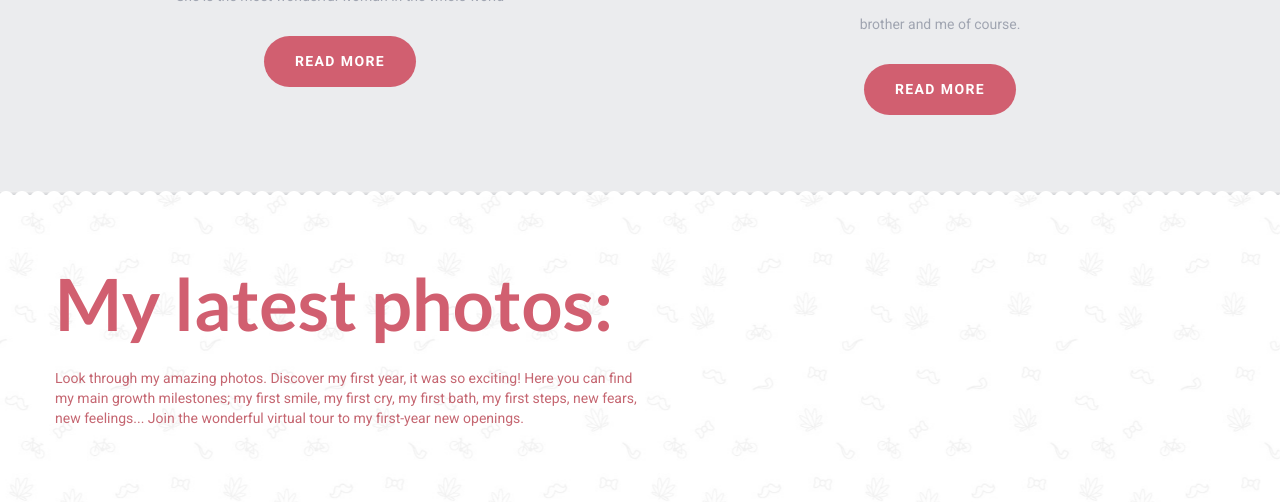
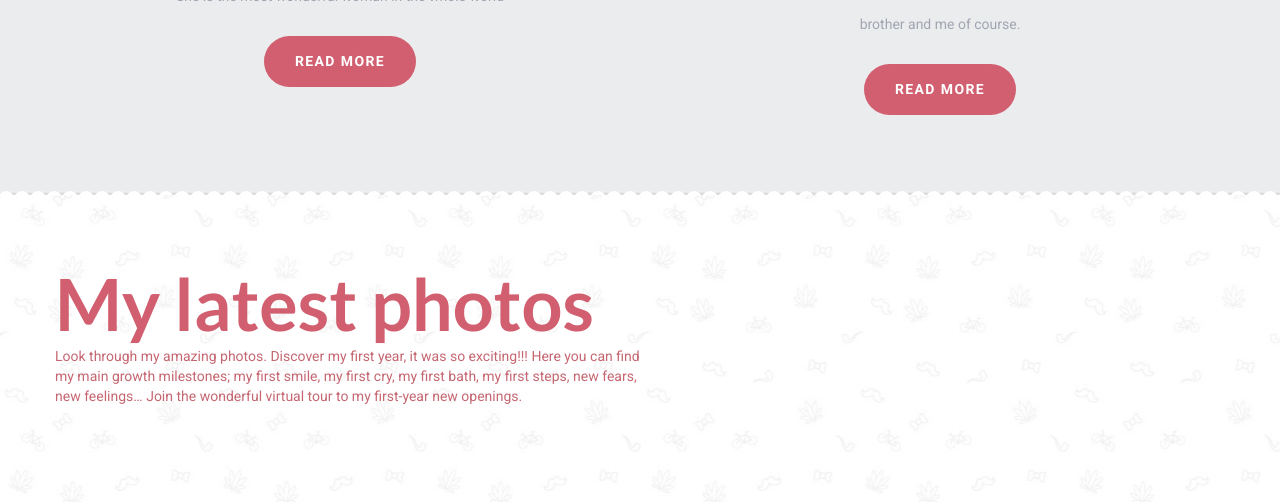
Before and after one commit to guillermocalvo/template, a Jekyll site: the page built from index.md, in a window 1280 px wide and 900 px high, scrolled down 1734 px, cut to the strip 0-502 px from the top of the window. Built offline with Jekyll 4.4.1, drawn with Linux system fonts in a browser that asks for light colours; nearby versions of some CDN libraries; some web fonts are replaced; library files that are not in the unit come from our copies.

Commit message:
Update layout

```diff
--- a/_layouts/welcome.html
+++ b/_layouts/welcome.html
@@ -90,15 +90,15 @@
             <hr/>
         </section>
 
+	{% if site.data.baby.gallery %}
+
         <section class="parallax well2" data-url="images/parallax1.jpg" data-mobile="true">
             <div class="container">
-                <h2 class="text-primary">My latest photos:</h2>
+                <h2 class="text-primary">{{ site.data.baby.gallery.title }}</h2>
 
-                <p class="text-primary-dark">Look through my amazing photos. Discover my first year,  it was so
-                    exciting! Here you can find <br/> my main growth milestones; my first smile, my first cry, my first bath,
-                    my first steps, new fears, <br/> new feelings... Join the wonderful virtual tour to my first-year
-                    new
-                    openings.</p>
+                <div class="text-primary-dark">
+					{{ site.data.baby.gallery.text | markdownify }}
+				</div>
 
                 <div class="owl-carousel">
 
@@ -166,6 +166,8 @@
             </div>
         </section>
 
+	{% endif %}
+
         <section class="well2 well2__mod bg-img">
             <hr/>
             <div class="container center991">
```
